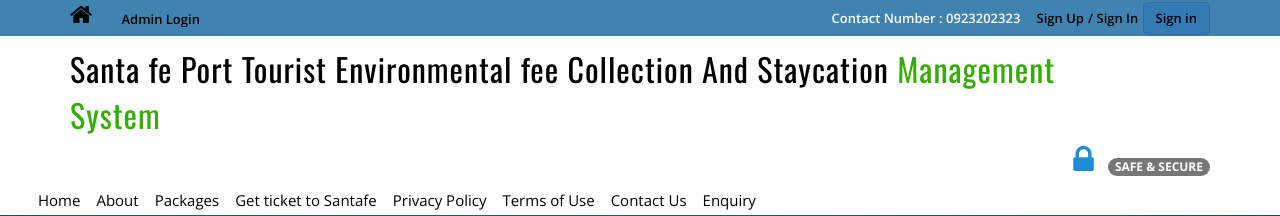
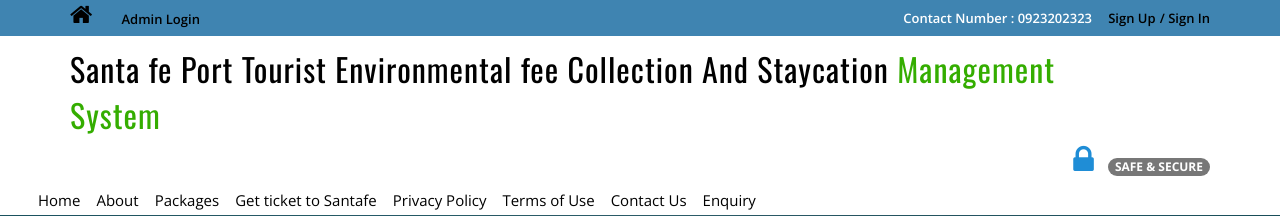
Before and after one commit to CapsJect1/TMS, a PHP site: page /santafe/ in a window 1280 px wide. Shown: the top 216 px of the page. Run offline with PHP 8.4, Linux system fonts and the light colour scheme; data that the repository does not hold is empty; some libraries are stand-ins or nearby versions.

Commit message:
Update header.php

```diff
--- a/includes/header.php
+++ b/includes/header.php
@@ -50,7 +50,7 @@
 				<li class="tol">Contact Number : 0923202323</li>
 				<li class="sig"><a href="#" data-toggle="modal" data-target="#myModal">Sign Up</a></li>
 				<li class="sigi"><a href="#" data-toggle="modal" data-target="#myModal4">/ Sign In</a></li>
-				<a class="btn btn-primary" href="signin.php"> Sign in</a>
+<!-- 				<a class="btn btn-primary" href="signin.php"> Sign in</a> -->
 			</ul>
 			<div class="clearfix"></div>
 		</div>
```
